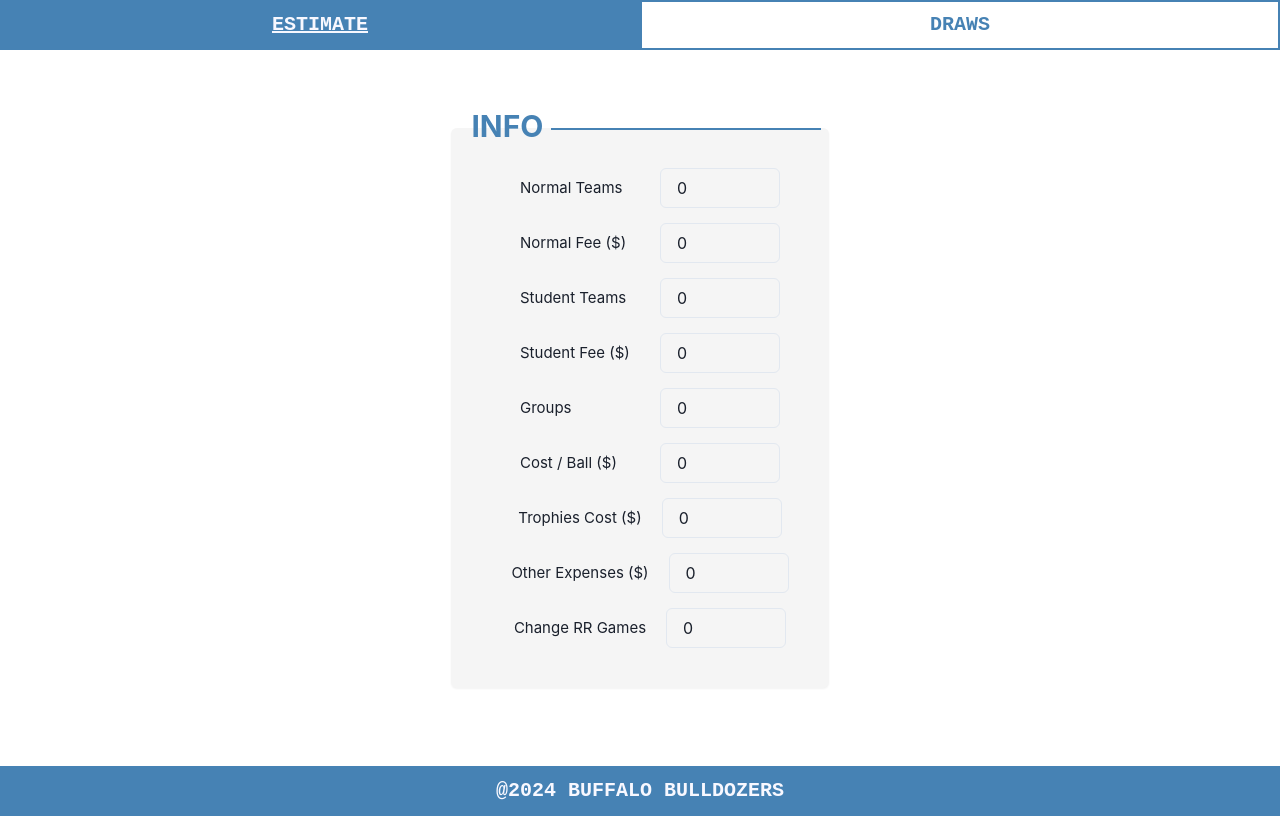
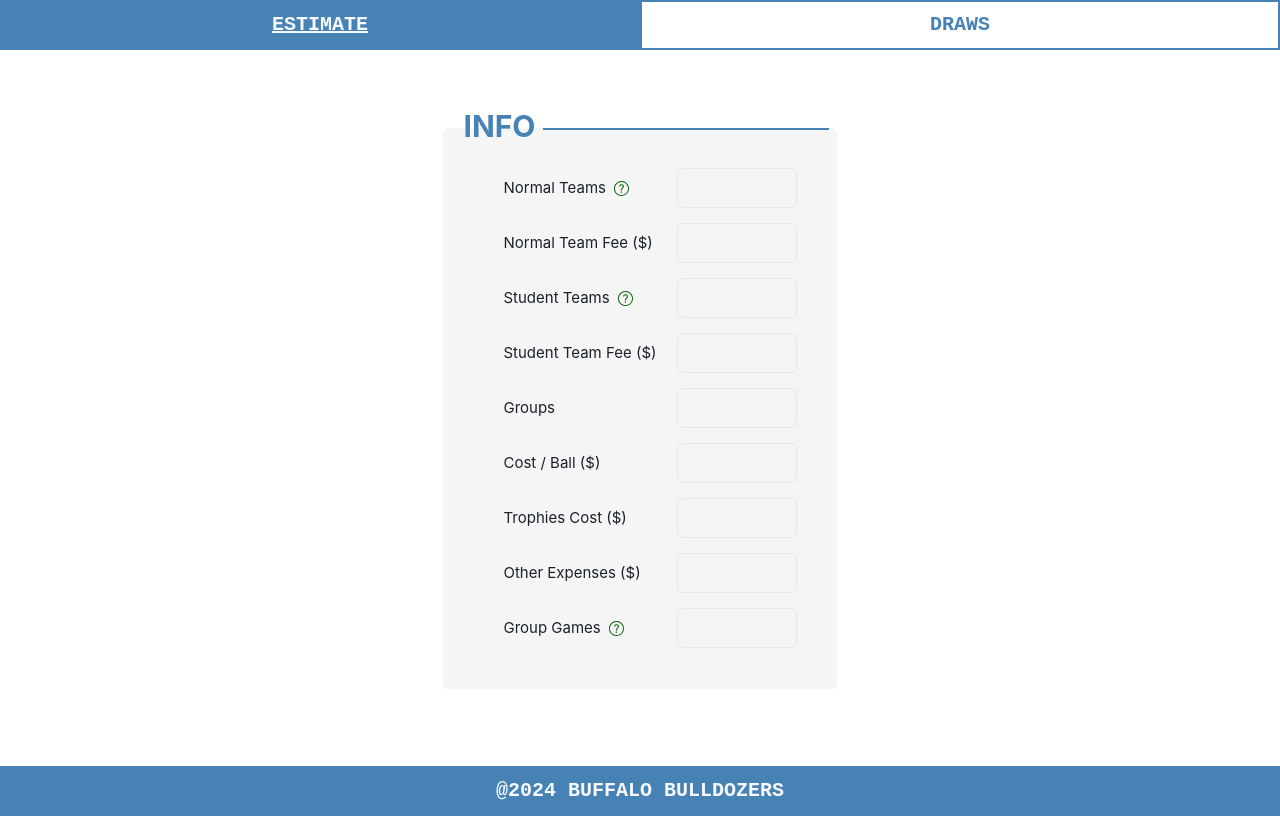
Before and after one commit to mihir254/Matches, a Next.js app: page / in a window 1280 px wide. Built offline with nearby package versions, Linux system fonts and the light colour scheme.

Commit message:
Added tooltips and updated input fields

```diff
--- a/src/pages/cost.tsx
+++ b/src/pages/cost.tsx
@@ -77,7 +77,7 @@ const Cost = (props: PropType) => {
     return (
         <Flex direction={"column"}
         gap={"30px"} color={name ? minGames !== 0 && name.toLowerCase() === "knockout" ? "lightgray" : "black" : "black"}>
-            <Heading whiteSpace={"nowrap"} textAlign={"center"} size={{base: "xxs", md: "sm"}}>{ name ? minGames !== 0 && name.toLowerCase() === "round robin" ? "ALTERED RR" : name : "UNKNOWN" }</Heading>
+            <Heading whiteSpace={"nowrap"} textAlign={"center"} size={{base: "xxs", md: "sm"}}>{ name ? minGames !== 0 && name.toLowerCase() === "round robin" ? "CUSTOM" : name : "UNKNOWN" }</Heading>
             <Flex direction={"column"} gap={"20px"} alignItems={"center"}>
                 <Text>${ ballCost * (totalGames * 2 + Math.min(totalGames, 10)) }</Text>
                 <Text>${ trophyCost }</Text>
--- a/src/pages/draws.tsx
+++ b/src/pages/draws.tsx
@@ -5,9 +5,19 @@ import { IoIosClose } from "react-icons/io";
 const Draws = () => {
     const [teams, setTeams] = useState <string[]> ([]);
     const [team, setTeam] = useState <string> ('');
-    const [groups, setgroups] = useState <number> (1);
-    const [custom, setCustom] = useState <number> (0);
+    const [groups, setgroups] = useState <string> ('');
+    const [custom, setCustom] = useState <string> ('');
     const [lots, setLots] = useState <string[][]> ();
+
+	const updateGroup = (event: ChangeEvent<HTMLInputElement>) => {
+		const numericValue = event.target.value === "" ? "" : Number(event.target.value) < 0 ? "0" : event.target.value;
+        setgroups(numericValue);
+    }
+
+	const updateCustom = (event: ChangeEvent<HTMLInputElement>) => {
+		const numericValue = event.target.value === "" ? "" : Number(event.target.value) < 0 ? "0" : event.target.value;
+        setCustom(numericValue);
+    }
 
     const saveTeam = () => {
         setTeams((prev) => [ ...prev, team ]);
@@ -33,9 +43,9 @@ const Draws = () => {
     };
 
     const createRoundRobinMatches = () => {
-        const teamsPerGroup = Math.ceil(teams.length / groups);
+        const teamsPerGroup = Math.ceil(teams.length / Number(groups));
         let groupMatches = [];
-        for (let i = 0; i < groups; i++) {
+        for (let i = 0; i < Number(groups); i++) {
             const groupTeams = teams.slice(i * teamsPerGroup, (i + 1) * teamsPerGroup);
             const matches = generateRoundRobinMatches(groupTeams);
             groupMatches.push(matches);
@@ -44,12 +54,12 @@ const Draws = () => {
     };
 
     const createCustomRoundRobinMatches = () => {
-        const teamsPerGroup = Math.ceil(teams.length / groups);
-        if (teamsPerGroup % custom !== 0 || teamsPerGroup - custom < 1) {
+        const teamsPerGroup = Math.ceil(teams.length / Number(groups));
+        if (teamsPerGroup % Number(custom) !== 0 || teamsPerGroup - Number(custom) < 1) {
             return []
         }
         let groupMatches = [];
-        for (let i = 0; i < groups; i++) {
+        for (let i = 0; i < Number(groups); i++) {
             const groupTeams = teams.slice(i * teamsPerGroup, (i + 1) * teamsPerGroup);
             const matches = scheduleCustomRoundRobinMatches(groupTeams);
             groupMatches.push(matches);
@@ -67,7 +77,7 @@ const Draws = () => {
         let matches: string[] = [];
         groupTeams.forEach(team => {
             let temp: [number, string][] = [];
-            let remain = custom - store[team].size;
+            let remain = Number(custom) - store[team].size;
             let found = false;
             while (remain > 0) {
                 if (heap.length === 0) {
@@ -97,7 +107,7 @@ const Draws = () => {
             temp.forEach(item => {
                 let [xgames, xteam] = item;
                 if (xteam === team) {
-                    heap.push([custom, team]);
+                    heap.push([Number(custom), team]);
                 } else {
                     heap.push([xgames, xteam]);
                 }
@@ -127,14 +137,14 @@ const Draws = () => {
                 {teams.map((team, index) => (
                     <Button size={{ base: "sm", md: "md"}} key={index} onClick={() => setTeams(prev => prev.filter(t => t !== team))}>{team} <IoIosClose/></Button>
                 ))}
-                <Button size={{ base: "sm", md: "md"}} colorScheme='red' onClick={() => {setTeams([]); setgroups(1); setCustom(0); setLots([])}}>Clear</Button>
+                <Button size={{ base: "sm", md: "md"}} colorScheme='red' onClick={() => {setTeams([]); setgroups(''); setCustom(''); setLots([])}}>Clear</Button>
             </Flex>}
             <Heading size={{base: "sm", lg: "lg"}}>TOTAL TEAMS : { teams.length }</Heading>
             <Flex gap={"10px"} alignItems={"center"}>
                 <Text>Groups: </Text>
-                <Input variant="flushed" type='number' pl={3} width={"50px"} name="groups" value={groups} onChange={(event: ChangeEvent<HTMLInputElement>) => setgroups(Number(event.target.value))}/>
+                <Input variant="flushed" type='number' pl={3} width={"50px"} name="groups" value={groups} onChange={updateGroup}/>
                 <Text ml={2}>Custom RR Games: </Text>
-                <Input variant="flushed" type='number' pl={3} width={"50px"} name="custom" value={custom} onChange={(event: ChangeEvent<HTMLInputElement>) => setCustom(Number(event.target.value))}/>
+                <Input variant="flushed" type='number' pl={3} width={"50px"} name="custom" value={custom} onChange={updateCustom}/>
             </Flex>
             <Flex gap={"20px"} wrap={"wrap"} justifyContent={"center"}>
                 <Button size={{ base: "sm", md: "md"}} isDisabled={teams.length === 0} onClick={() => setLots(createKnockoutMatches())}>Create Knockout Matches</Button>
--- a/src/pages/form.tsx
+++ b/src/pages/form.tsx
@@ -1,16 +1,17 @@
-import { Flex, Heading, Input, Text, Box } from '@chakra-ui/react';
-import { ChangeEvent } from "react";
+import { Flex, Heading, Input, Text, Box, Tooltip, Modal, ModalOverlay, ModalContent, ModalCloseButton } from '@chakra-ui/react';
+import { ChangeEvent, useState } from "react";
+import { SlQuestion } from "react-icons/sl";
 
 type FormType = {
-    fee: number;
-    studentFee: number;
-    teams: number;
-    studentTeams: number;
-    groups: number;
-    minGames: number;
-    ballCost: number;
-    trophyCost: number;
-    otherExpenses: number;
+    fee: string;
+    studentFee: string;
+    teams: string;
+    studentTeams: string;
+    groups: string;
+    minGames: string;
+    ballCost: string;
+    trophyCost: string;
+    otherExpenses: string;
 }
 
 type PropType = {
@@ -20,6 +21,7 @@ type PropType = {
 
 export const Form = (props: PropType) => {
     const { updateInput, formValues } = props;
+    const [info, setInfo] = useState <string> ('');
 
     return (
         formValues && <Flex id="form" direction={"column"} bgColor="whitesmoke" rounded={"md"} p={{base: 5, lg: 10}} fontSize={{ base: "12px", sm: "15px"}}
@@ -28,40 +30,69 @@ export const Form = (props: PropType) => {
                 <Heading size={{ base: "sm", md: "lg" }} color={"steelblue"}>INFO</Heading>
                 <Box mt={{base: 2, md: 5}} mx={2} flex="1" height="2px" bgColor="steelblue" />
             </Flex>
-            <Flex alignItems={"center"}>
-                <Text minWidth={"120px"} mx={5}>Normal Teams</Text>
+
+            <Modal blockScrollOnMount={false} isOpen={info !== ''} onClose={() => setInfo('')} isCentered>
+                <ModalOverlay
+                    bg='blackAlpha.500'
+                />
+                <ModalContent m={10} bgColor={"whitesmoke"}>
+                    <Flex direction={"column"} p={5} justifyContent={"center"} alignItems={"center"}>
+                        <Heading mb={2} size={{ base: "sm", md: "lg" }}>{info.split(" : ")[0]}</Heading>
+                        <Text textAlign={"center"}>{info.split(" : ")[1]}</Text>
+                    </Flex>
+                    <ModalCloseButton />
+                </ModalContent>
+            </Modal>
+
+            <Flex alignItems={"center"} justifyContent={"space-between"} width={"100%"}>
+                <Flex mx={5} alignItems={"center"}>
+                    <Text mr={2}>Normal Teams</Text>
+                    <Tooltip hasArrow label="Teams charged without student discounts">
+                        <span><SlQuestion color="darkgreen" cursor={"pointer"} onClick={() => setInfo("Normal Teams : Teams charged without student discounts")}/></span>
+                    </Tooltip>
+                </Flex>
                 <Input type="number" width={"120px"} name="teams" value={formValues.teams} onChange={updateInput}/>
             </Flex>
-            <Flex alignItems={"center"}>
-                <Text minWidth={"120px"} mx={5}>Normal Fee ($)</Text>
+            <Flex alignItems={"center"} justifyContent={"space-between"} width={"100%"}>
+                <Text mx={5}>Normal Team Fee ($)</Text>
                 <Input type="number" width={"120px"} name="fee" value={formValues.fee} onChange={updateInput}/>
             </Flex>
-            <Flex alignItems={"center"}>
-                <Text minWidth={"120px"} mx={5}>Student Teams</Text>
+            <Flex alignItems={"center"} justifyContent={"space-between"} width={"100%"}>
+                <Flex mx={5} alignItems={"center"}>
+                    <Text mr={2}>Student Teams</Text>
+                    <Tooltip hasArrow label="Student teams with subsidised rates">
+                        <span><SlQuestion color="darkgreen" cursor={"pointer"} onClick={() => setInfo("Student Teams : Student teams with subsidised rates")}/></span>
+                    </Tooltip>
+                </Flex>
                 <Input type="number" width={"120px"} name="studentTeams" value={formValues.studentTeams} onChange={updateInput}/>
             </Flex>
-            <Flex alignItems={"center"}>
-                <Text minWidth={"120px"} mx={5}>Student Fee ($)</Text>
+            <Flex alignItems={"center"} justifyContent={"space-between"} width={"100%"}>
+                <Text mx={5}>Student Team Fee ($)</Text>
                 <Input type="number" width={"120px"} name="studentFee" value={formValues.studentFee} onChange={updateInput}/>
             </Flex>
-            <Flex alignItems={"center"}>
-                <Text minWidth={"120px"} mx={5}>Groups</Text>
+            <Flex alignItems={"center"} justifyContent={"space-between"} width={"100%"}>
+                <Text mx={5}>Groups</Text>
                 <Input type="number" width={"120px"} name="groups" value={formValues.groups} onChange={updateInput}/>
             </Flex>
-            <Flex alignItems={"center"}>
-                <Text minWidth={"120px"} mx={5}>Cost / Ball ($)</Text>
+            <Flex alignItems={"center"} justifyContent={"space-between"} width={"100%"}>
+                <Text mx={5}>Cost / Ball ($)</Text>
                 <Input type="number" width={"120px"} name="ballCost" value={formValues.ballCost} onChange={updateInput}/>
             </Flex>
-            <Flex alignItems={"center"}>
-                <Text minWidth={"120px"} mx={5}>Trophies Cost ($)</Text>
+            <Flex alignItems={"center"} justifyContent={"space-between"} width={"100%"}>
+                <Text mx={5}>Trophies Cost ($)</Text>
                 <Input type="number" width={"120px"} name="trophyCost" value={formValues.trophyCost} onChange={updateInput}/>
             </Flex>
-            <Flex alignItems={"center"}>
-                <Text minWidth={"120px"} mx={5}>Other Expenses ($)</Text>
+            <Flex alignItems={"center"} justifyContent={"space-between"} width={"100%"}>
+                <Text mx={5}>Other Expenses ($)</Text>
                 <Input type="number" width={"120px"} name="otherExpenses" value={formValues.otherExpenses} onChange={updateInput}/>
             </Flex>
-            <Flex alignItems={"center"}>
-                <Text minWidth={"120px"} mx={5}>Change RR Games</Text>
+            <Flex alignItems={"center"} justifyContent={"space-between"} width={"100%"}>
+                <Flex mx={5} alignItems={"center"}>
+                    <Text mr={2}>Group Games</Text>
+                    <Tooltip hasArrow label="If required, you can add number of group games each team plays. Set to Round Robin by default">
+                        <span><SlQuestion color="darkgreen" cursor={"pointer"} onClick={() => setInfo("Group Games : If required, you can add number of group games each team plays. Standard Round Robin by default")}/></span>
+                    </Tooltip>
+                </Flex>
                 <Input type="number" width={"120px"} name="minGames" value={formValues.minGames} onChange={updateInput}/>
             </Flex>
         </Flex>
--- a/src/pages/games.tsx
+++ b/src/pages/games.tsx
@@ -81,7 +81,11 @@ const Method = (props: PropType) => {
     return (
         <Flex direction={"column"}
         gap={"30px"} color={name ? minGames !== 0 && name.toLowerCase() === "knockout" ? "lightgray" : "black" : "black"}>
-            <Heading whiteSpace={"nowrap"} textAlign={"center"} size={{base: "xxs", md: "sm"}}>{ name ? minGames !== 0 && name.toLowerCase() === "round robin" ? "ALTERED RR" : name : "UNKNOWN" }</Heading>
+            <Heading whiteSpace={"nowrap"} textAlign={"center"} size={{base: "xxs", md: "sm"}}>
+                { name ? minGames !== 0 && name.toLowerCase() === "round robin" ?
+                "CUSTOM"
+                : name : "UNKNOWN" }
+            </Heading>
             <Flex direction={"column"} gap={"20px"} alignItems={"center"}>
                 <Text>{ teams + studentTeams }</Text>
                 <Text>{ groups }</Text>
--- a/src/pages/index.tsx
+++ b/src/pages/index.tsx
@@ -1,4 +1,4 @@
-import { Button, Box, Flex, Heading, Icon, Input, Text } from "@chakra-ui/react";
+import { Button, Box, Flex, Heading, Icon, Input, Text, Modal, ModalCloseButton, ModalContent, ModalOverlay, Tooltip } from "@chakra-ui/react";
 import { Inter } from "next/font/google";
 import { ChangeEvent, useState } from "react";
 import Method from "./games";
@@ -6,30 +6,35 @@ import Cost from "./cost";
 import { FaFacebookF } from "react-icons/fa6";
 import Form from "./form";
 import Draws from "./draws";
+import { SlQuestion } from "react-icons/sl";
+import { info } from "console";
 
 const inter = Inter({ subsets: ["latin"] });
 
 const initialForm = {
-	fee: 0,
-	studentFee: 0,
-	teams: 0,
-	studentTeams: 0,
-	groups: 0,
-	minGames: 0,
-	ballCost: 0,
-	trophyCost: 0,
-	otherExpenses: 0,
+	fee: '',
+	studentFee: '',
+	teams: '',
+	studentTeams: '',
+	groups: '',
+	minGames: '',
+	ballCost: '',
+	trophyCost: '',
+	otherExpenses: '',
 }
 
 const Home = () => {
 	const [formValues, setFormValues] = useState (initialForm);
 	const [page, setPage] = useState <string> ("estimate");
+	const [info, setInfo] = useState <string> ('');
 
 	const updateInput = (event: ChangeEvent<HTMLInputElement>) => {
+		const { name, value } = event.target;
+		const numericValue = value === "" ? "" : Number(value) < 0 ? 0 : Number(value);
         setFormValues((prev) => {
             return {
                 ...prev,
-                [event.target.name]: Number(event.target.value) >= 0 ? Number(event.target.value) : 0
+                [name]: numericValue,
             }
         });
     }
@@ -54,11 +59,25 @@ const Home = () => {
 			{page === "estimate" && <Form updateInput={updateInput} formValues={formValues}/>}
 
 			{page === "estimate" && <Flex bgColor="whitesmoke" rounded={"md"} p={{base: 5, lg: 10}} shadow={"sm"} justifyContent={"space-evenly"}
-				gap={"20px"} display={formValues.teams + formValues.studentTeams > 3 ? "flex" : "none"} position={"relative"}>
+				gap={"20px"} display={Number(formValues.teams) + Number(formValues.studentTeams) > 3 ? "flex" : "none"} position={"relative"}>
 				<Flex position={"absolute"} top={{base: -2, md: -5}} left={5} right={0} height="2px" bgColor="transparent">
 					<Heading size={{ base: "sm", md: "lg" }} color={"steelblue"}>GAMES</Heading>
 					<Box mt={{base: 2, md: 5}} mx={2} flex="1" height="2px" bgColor="steelblue" />
 				</Flex>
+
+				<Modal blockScrollOnMount={false} isOpen={info !== ''} onClose={() => setInfo('')} isCentered>
+					<ModalOverlay
+						bg='blackAlpha.500'
+					/>
+					<ModalContent m={10} bgColor={"whitesmoke"}>
+						<Flex direction={"column"} p={5} justifyContent={"center"} alignItems={"center"}>
+							<Heading mb={2} size={{ base: "sm", md: "lg" }}>{info.split(" : ")[0]}</Heading>
+							<Text textAlign={"center"}>{info.split(" : ")[1]}</Text>
+						</Flex>
+						<ModalCloseButton />
+					</ModalContent>
+				</Modal>
+
 				<Flex direction={"column"} gap={"30px"}>
 					<Heading size={{base: "xxs", md: "sm"}} color={"transparent"}>COLUMNS</Heading>
 					<Flex whiteSpace={"nowrap"} direction={"column"} gap={"20px"}>
@@ -67,39 +86,44 @@ const Home = () => {
 						<Text>Match / Team</Text>
 						<Text>Group Stage</Text>
 						<Text>Total Matches</Text>
-						<Text>Total Time</Text>
+						<Flex direction={"row"} alignItems={"center"}>
+							<Text mr={2}>Total Time</Text>
+							<Tooltip hasArrow label="Time required to conduct all games on 1 ground">
+								<span><SlQuestion color="darkgreen" cursor={"pointer"} onClick={() => setInfo("Total Time : Time required to conduct all games on 1 ground. Divide it by number of grounds to calculate time for concurrent games.")}/></span>
+							</Tooltip>
+						</Flex>
 						<Text>Balls Required</Text>
 						<Text>Extra Balls</Text>
 					</Flex>
 				</Flex>
 				<Method
 					name="KNOCKOUT"
-					teams={formValues.teams}
-					studentTeams={formValues.studentTeams}
-					fees={formValues.fee}
-					studentFees={formValues.studentFee}
-					groups={formValues.groups}
-					minGames={formValues.minGames}
-					ballCost={formValues.ballCost}
-					trophyCost={formValues.trophyCost}
-					misc={formValues.otherExpenses}
+					teams={Number(formValues.teams)}
+					studentTeams={Number(formValues.studentTeams)}
+					fees={Number(formValues.fee)}
+					studentFees={Number(formValues.studentFee)}
+					groups={Number(formValues.groups)}
+					minGames={Number(formValues.minGames)}
+					ballCost={Number(formValues.ballCost)}
+					trophyCost={Number(formValues.trophyCost)}
+					misc={Number(formValues.otherExpenses)}
 				/>
 				<Method
 					name="ROUND ROBIN"
-					teams={formValues.teams}
-					studentTeams={formValues.studentTeams}
-					fees={formValues.fee}
-					studentFees={formValues.studentFee}
-					groups={formValues.groups}
-					minGames={formValues.minGames}
-					ballCost={formValues.ballCost}
-					trophyCost={formValues.trophyCost}
-					misc={formValues.otherExpenses}
+					teams={Number(formValues.teams)}
+					studentTeams={Number(formValues.studentTeams)}
+					fees={Number(formValues.fee)}
+					studentFees={Number(formValues.studentFee)}
+					groups={Number(formValues.groups)}
+					minGames={Number(formValues.minGames)}
+					ballCost={Number(formValues.ballCost)}
+					trophyCost={Number(formValues.trophyCost)}
+					misc={Number(formValues.otherExpenses)}
 				/>
 			</Flex>}
 
 			{page === "estimate" && <Flex bgColor="whitesmoke" rounded={"md"} p={{base: 5, lg: 10}} shadow={"sm"} justifyContent={"space-evenly"}
-				gap={"20px"} display={formValues.teams + formValues.studentTeams > 3 ? "flex" : "none"} position={"relative"}>
+				gap={"20px"} display={Number(formValues.teams) + Number(formValues.studentTeams) > 3 ? "flex" : "none"} position={"relative"}>
 				<Flex position={"absolute"} top={{base: -2, md: -5}} left={5} right={0} height="2px" bgColor="transparent">
 					<Heading size={{ base: "sm", md: "lg" }} color={"steelblue"}>FINANCE</Heading>
 					<Box mt={{base: 2, md: 5}} mx={2} flex="1" height="2px" bgColor="steelblue" />
@@ -107,7 +131,7 @@ const Home = () => {
 				<Flex direction={"column"} gap={"30px"}>
 					<Heading size={{base: "xxs", md: "sm"}} color={"transparent"}>COLUMNS</Heading>
 					<Flex whiteSpace={"nowrap"} direction={"column"} gap={"20px"}>
-						<Text>Spent On Balls</Text>
+						<Text>Balls</Text>
 						<Text>Trophies</Text>
 						<Text>Other Expenses</Text>
 						<Text>Total Spent</Text>
@@ -117,27 +141,27 @@ const Home = () => {
 				</Flex>
 				<Cost
 					name="KNOCKOUT"
-					teams={formValues.teams}
-					studentTeams={formValues.studentTeams}
-					fees={formValues.fee}
-					studentFees={formValues.studentFee}
-					groups={formValues.groups}
-					minGames={formValues.minGames}
-					ballCost={formValues.ballCost}
-					trophyCost={formValues.trophyCost}
-					misc={formValues.otherExpenses}
+					teams={Number(formValues.teams)}
+					studentTeams={Number(formValues.studentTeams)}
+					fees={Number(formValues.fee)}
+					studentFees={Number(formValues.studentFee)}
+					groups={Number(formValues.groups)}
+					minGames={Number(formValues.minGames)}
+					ballCost={Number(formValues.ballCost)}
+					trophyCost={Number(formValues.trophyCost)}
+					misc={Number(formValues.otherExpenses)}
 				/>
 				<Cost
 					name="ROUND ROBIN"
-					teams={formValues.teams}
-					studentTeams={formValues.studentTeams}
-					fees={formValues.fee}
-					studentFees={formValues.studentFee}
-					groups={formValues.groups}
-					minGames={formValues.minGames}
-					ballCost={formValues.ballCost}
-					trophyCost={formValues.trophyCost}
-					misc={formValues.otherExpenses}
+					teams={Number(formValues.teams)}
+					studentTeams={Number(formValues.studentTeams)}
+					fees={Number(formValues.fee)}
+					studentFees={Number(formValues.studentFee)}
+					groups={Number(formValues.groups)}
+					minGames={Number(formValues.minGames)}
+					ballCost={Number(formValues.ballCost)}
+					trophyCost={Number(formValues.trophyCost)}
+					misc={Number(formValues.otherExpenses)}
 				/>
 			</Flex>}
 
```
